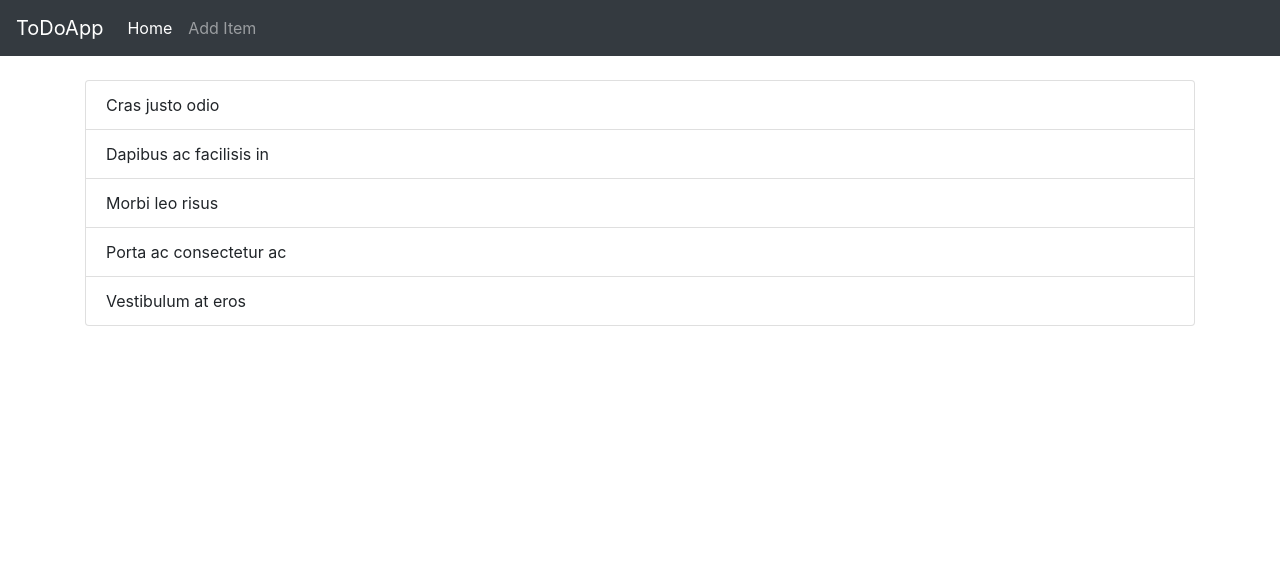
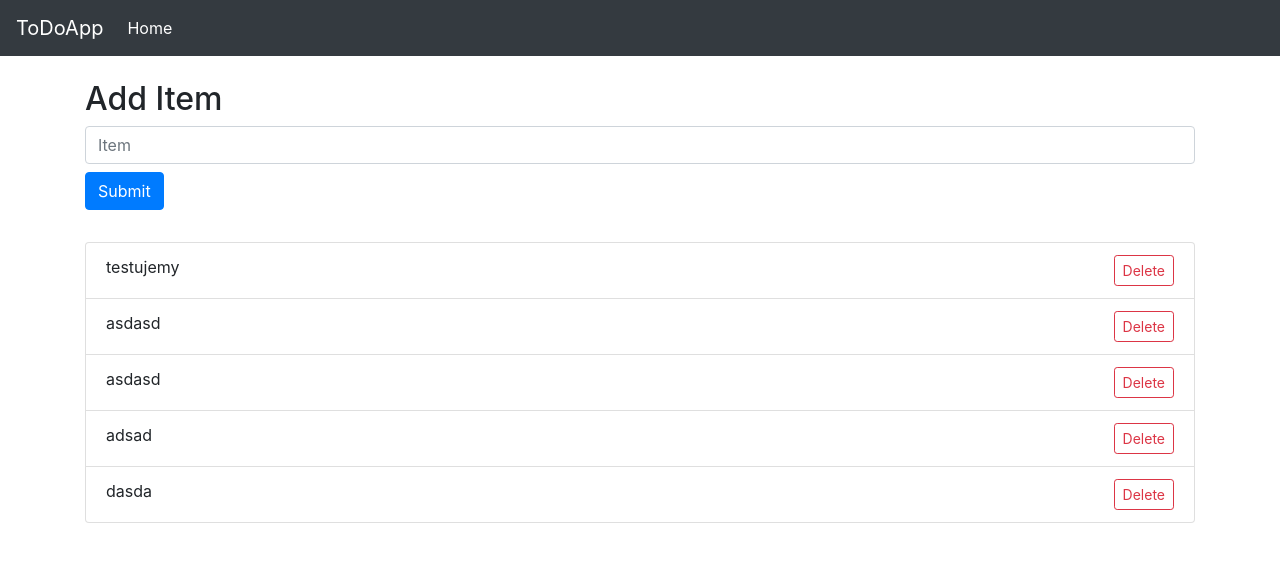
Before and after one commit to MaciejITT/toDoList_with_django, a Django app: page / in a window 1280 px wide. Shown: the top 562 px of the page. Run offline with Django 3.2, Linux system fonts and the light colour scheme; data comes from the database, SQL or seed files in the repository; some libraries are stand-ins or nearby versions.

Commit message:
Added functionality: add/delete item

```diff
--- a/my_toDo_app/models.py
+++ b/my_toDo_app/models.py
@@ -4,4 +4,7 @@ from django.db import models
 
 class Todo(models.Model):
     added_date = models.DateTimeField()
-    text = models.CharField(max_length=200)
+    item_todo = models.CharField(max_length=200)
+
+    def __str__(self):
+        return self.item_todo
--- a/my_toDo_app/urls.py
+++ b/my_toDo_app/urls.py
@@ -4,5 +4,6 @@ from . import views
 
 urlpatterns = [
     path('', views.todo, name='base'),
-    path('add_item', views.add_item, name='add_item'),
+    path('add_item/', views.add_item, name='add_item'),
+    path('delete_item/<int:todo_id>/', views.delete_item, name='delete_item'),
 ]
--- a/my_toDo_app/views.py
+++ b/my_toDo_app/views.py
@@ -1,10 +1,28 @@
 from django.shortcuts import render
-from django.http import HttpResponse
+from django.http import HttpResponseRedirect
+from django.utils import timezone
+from .models import Todo
 
 
 def todo(request):
-    return render(request, 'base.html')
+    latest_items_list = Todo.objects.all().order_by('-added_date')
+    items = {
+        'latest_items_list': latest_items_list,
+    }
+    return render(request, 'my_toDo_app/add_item.html', items)
 
 
 def add_item(request):
-    return render(request, 'my_toDo_app/add_item.html')
+    current_date = timezone.now()
+    item_todo = request.POST["item_todo"]
+    to_database = Todo.objects.create(added_date=current_date, item_todo=item_todo)
+
+    return HttpResponseRedirect("/")
+
+
+def delete_item(request, todo_id):
+    print(todo_id)
+    item_to_delete = Todo.objects.get(pk=todo_id)
+    item_to_delete.delete()
+
+    return HttpResponseRedirect("/")
--- a/templates/base.html
+++ b/templates/base.html
@@ -20,9 +20,6 @@
           <li class="nav-item active">
             <a class="nav-link" href="{% url 'base' %}">Home <span class="sr-only">(current)</span></a>
           </li>
-          <li class="nav-item">
-            <a class="nav-link" href="{% url 'add_item' %}">Add Item</a>
-          </li>
         </ul>
     </div>
 </nav>
@@ -31,17 +28,6 @@
 
     {% endblock content %}
 
-    <div class="row mt-4">
-        <div class="col">
-            <ul class="list-group">
-            <li class="list-group-item">Cras justo odio</li>
-            <li class="list-group-item">Dapibus ac facilisis in</li>
-            <li class="list-group-item">Morbi leo risus</li>
-            <li class="list-group-item">Porta ac consectetur ac</li>
-            <li class="list-group-item">Vestibulum at eros</li>
-        </ul>
-        </div>
-    </div>
 </div>
 
 </body>
--- a/templates/my_toDo_app/add_item.html
+++ b/templates/my_toDo_app/add_item.html
@@ -5,10 +5,27 @@
     <div class="row mt-4">
         <div class="col">
             <h2>Add Item</h2>
-            <form class="form">
-            <input type="text" class="form-control mb-2 mr-sm-2" placeholder="Item">
-            <button type="submit" class="btn btn-primary mb-2">Submit</button>
+            <form action="add_item/" class="form" method="post">
+                {% csrf_token %}
+                <input type="text" class="form-control mb-2 mr-sm-2" name="item_todo" placeholder="Item">
+                <button type="submit" class="btn btn-primary mb-2">Submit</button>
             </form>
+        </div>
+    </div>
+    <div class="row mt-4">
+        <div class="col">
+            <ul class="list-group">
+                {% for item in latest_items_list %}
+                    <li class="list-group-item">{{ item.item_todo }}
+                        <div class="float-right">
+                            <form action="delete_item/{{ item.id }}/" method="post">
+                                {% csrf_token %}
+                                <button type="submit" class="btn btn-outline-danger btn-sm">Delete</button>
+                            </form>
+                        </div>
+                    </li>
+                {% endfor %}
+            </ul>
         </div>
     </div>
 
--- a/toDoList_with_django/settings.py
+++ b/toDoList_with_django/settings.py
@@ -37,7 +37,7 @@ INSTALLED_APPS = [
     'django.contrib.sessions',
     'django.contrib.messages',
     'django.contrib.staticfiles',
-    'my_toDo_app'
+    'my_toDo_app.apps.MyTodoAppConfig'
 ]
 
 MIDDLEWARE = [
```
Also changed, not shown: db.sqlite3, my_toDo_app/migrations/0002_auto_20200726_1804.py (added), static/style/style.css (line endings or trailing spaces).
